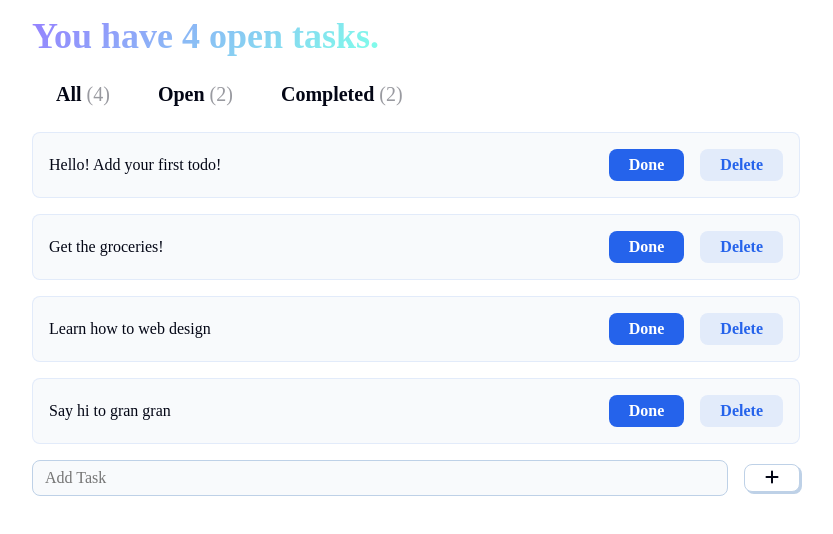
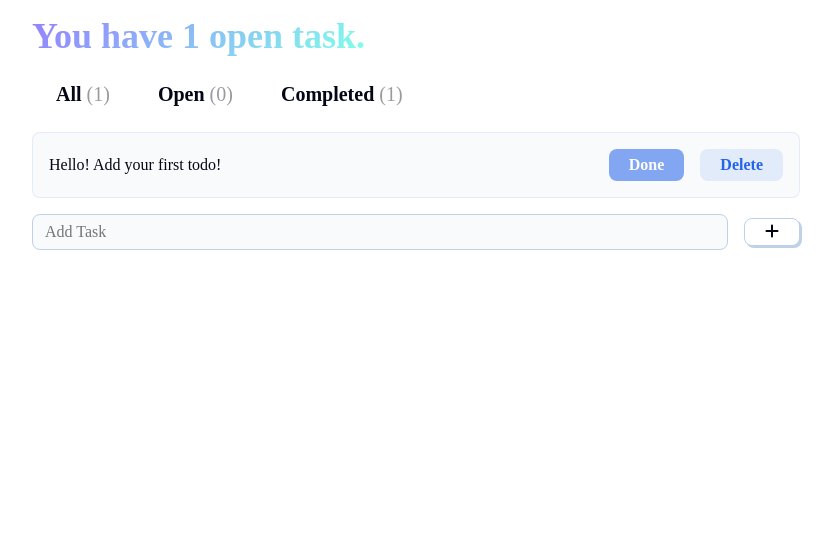
Before and after one commit to saurav-95-dev/Project-Testing, a React (Vite) app: page / in a window 1280 px wide. Shown: the top 534 px of the page, without its empty margins (224-1057 px from the left). Built offline with nearby package versions, Linux system fonts and the light colour scheme; a web font is replaced by a local one.

Commit message:
Add task input-bar-dynamic marked done on Feb 27 , 2025

```diff
--- a/src/App.jsx
+++ b/src/App.jsx
@@ -1,3 +1,4 @@
+import { useState } from "react";
 import Header from "./components/Header";
 import Tabs from "./components/Tabs";
 import TodoInput from "./components/TodoInput";
@@ -6,19 +7,37 @@ import TodoList from "./components/TodoList";
 
 export default function App() {
   //Array of objects will be passed as a props:s
-  const todos = [
-    { input: 'Hello! Add your first todo!', complete: true },
-    { input: 'Get the groceries!', complete: false },
-    { input: 'Learn how to web design', complete: false },
-    { input: 'Say hi to gran gran', complete: true },
-  ]
+  // const todos = [
+  //   { input: 'Hello! Add your first todo!', complete: true },
+  //   { input: 'Get the groceries!', complete: false },
+  //   { input: 'Learn how to web design', complete: false },
+  //   { input: 'Say hi to gran gran', complete: true },
+  // ]
+
+  //Defining a stateful variable:
+  const [todos , setTodos] = useState([ { input: 'Hello! Add your first todo!', complete: true }]);
+
+  //Handler functions :
+  function handleAddTodo(newTodo){
+
+    const newTodoList = [...todos , { input: newTodo , complete: false }];
+    setTodos(newTodoList);
+  }
+
+  function handleEditTodo(){
+
+  }
+
+  function handleDeleteTodo(){
+
+  }
 
   return (
     <>
       <Header todos={ todos} />
       <Tabs todos={ todos}/>
       <TodoList todos={ todos}/>
-      <TodoInput />
+      <TodoInput handleAddTodo = {handleAddTodo} />
     </>
   )
 }
--- a/src/components/TodoCard.jsx
+++ b/src/components/TodoCard.jsx
@@ -8,7 +8,7 @@ export default function TodoCard(props) {
       <div className="card todo-item">
         <p>{todo.input}</p>
         <div className="todo-buttons">
-          <button><h6>Done</h6></button>
+          <button disabled={todo.complete}><h6>Done</h6></button>
           <button><h6>Delete</h6></button>
         </div>
        </div>
--- a/src/components/TodoInput.jsx
+++ b/src/components/TodoInput.jsx
@@ -1,13 +1,21 @@
+import { useState } from "react"
 
 
-export default function TodoInput() {
+export default function TodoInput(props) {
 
+    const {handleAddTodo} = props;
 
-
+    const [inputValue , setInputValue] = useState('');
+    console.log(inputValue);
     return (
         <div className="input-container">
-            <input placeholder="Add Task"></input>
-            <button>
+            <input value={inputValue} onChange={(e)=>{setInputValue(e.target.value)}} placeholder="Add Task" ></input>
+
+            <button onClick={()=>{
+                if(!inputValue){return};
+                handleAddTodo(inputValue);
+                setInputValue("");
+            }}>
             <i className="fa-solid fa-plus"></i>
             </button>
         </div>
```
